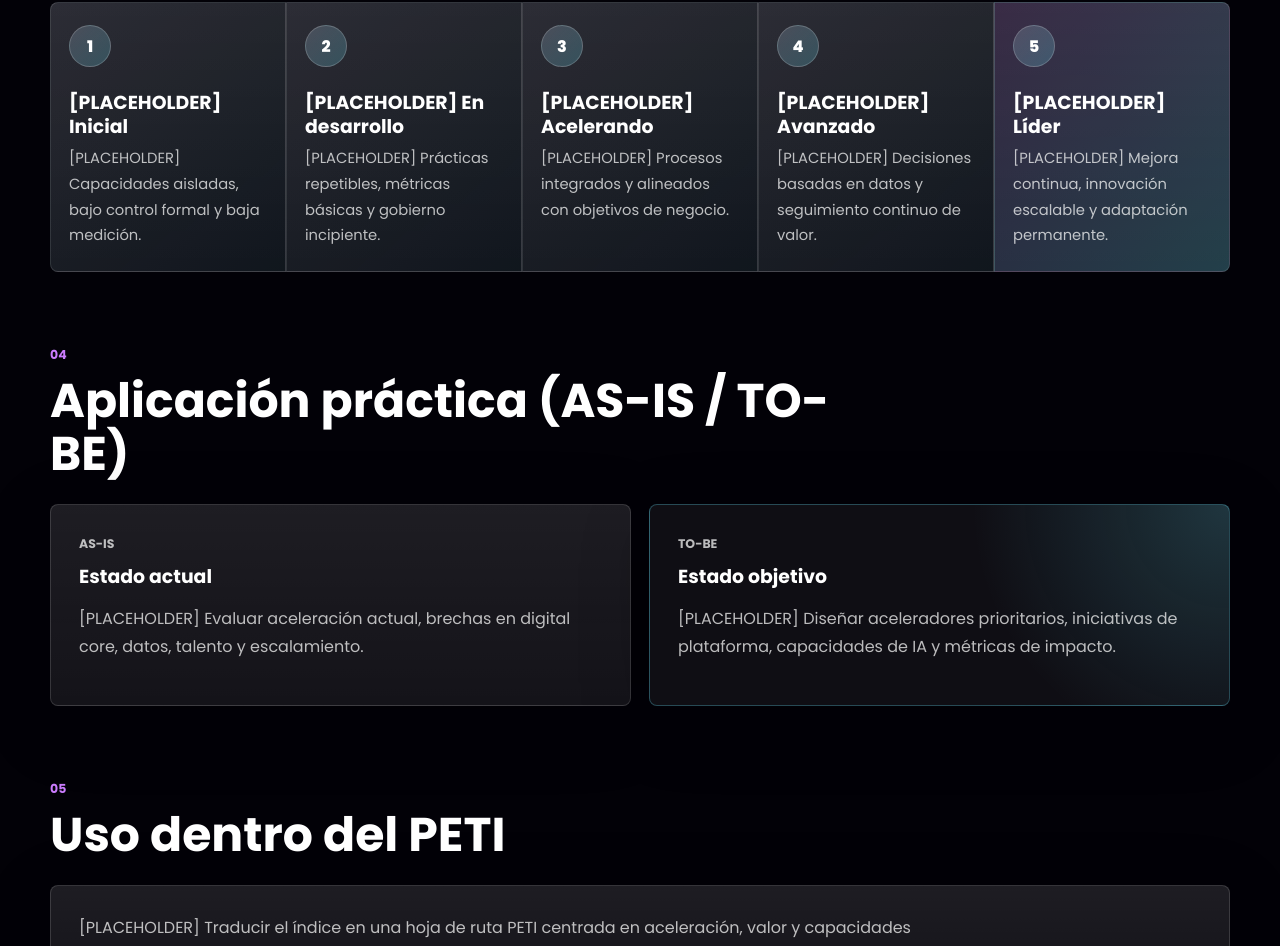
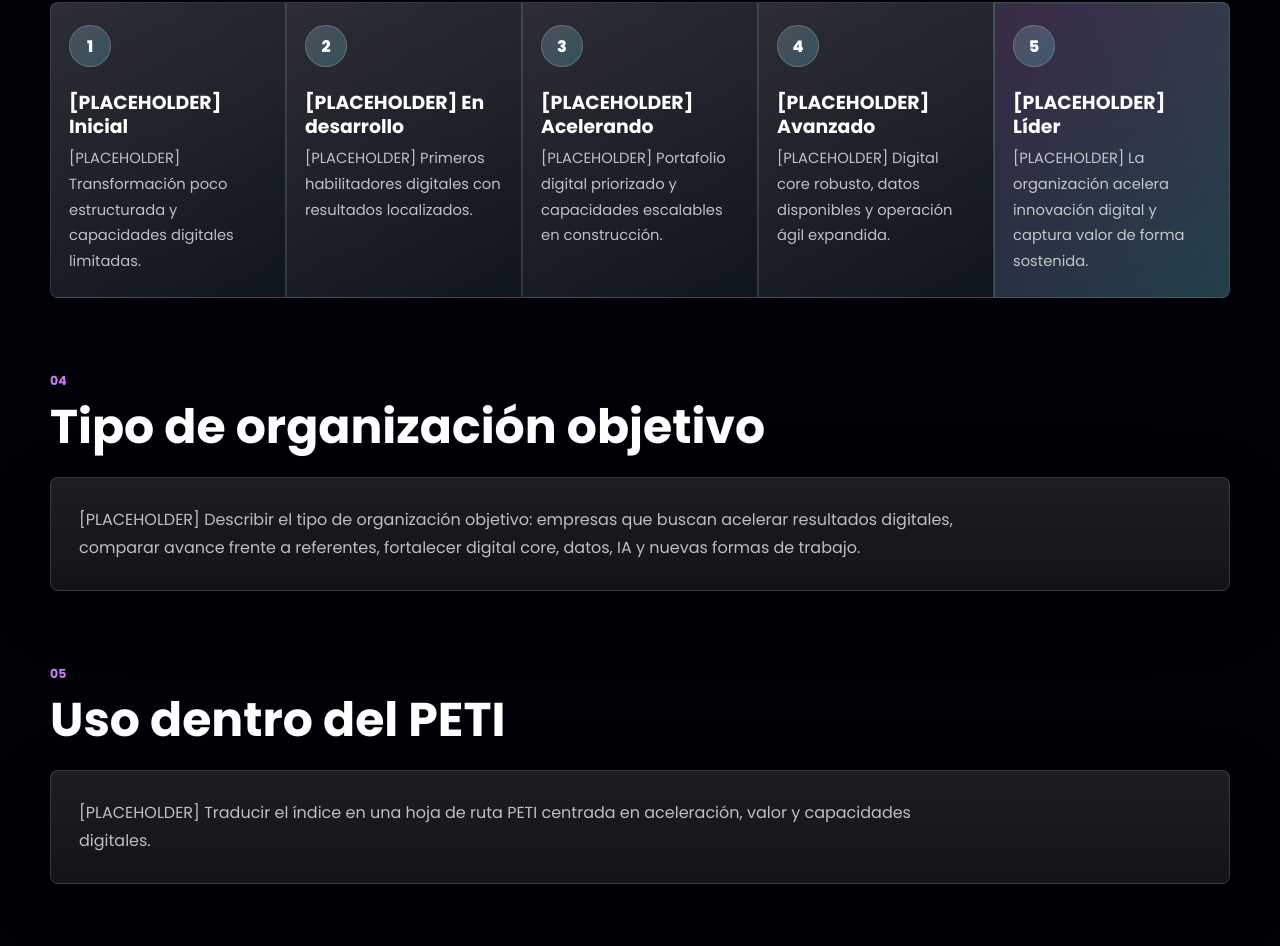
Before and after one commit to luvxpluto/peti-caso-3, a React (Vite) app: page /modelos/bcg-dai in a window 1280 px wide. Shown: the part 1267-2213 px from the top of the page. Built offline with nearby package versions, Linux system fonts and the light colour scheme.

Commit message:
Modules changes

```diff
--- a/src/data/models.js
+++ b/src/data/models.js
@@ -7,34 +7,6 @@ export const modelOrder = [
   'cmmi',
   'mckinsey-dq',
   'bcg-dai',
-]
-
-const sharedLevels = [
-  {
-    level: 1,
-    title: '[PLACEHOLDER] Inicial',
-    description: '[PLACEHOLDER] Capacidades aisladas, bajo control formal y baja medición.',
-  },
-  {
-    level: 2,
-    title: '[PLACEHOLDER] Gestionado',
-    description: '[PLACEHOLDER] Prácticas repetibles, métricas básicas y gobierno incipiente.',
-  },
-  {
-    level: 3,
-    title: '[PLACEHOLDER] Definido',
-    description: '[PLACEHOLDER] Procesos integrados y alineados con objetivos de negocio.',
-  },
-  {
-    level: 4,
-    title: '[PLACEHOLDER] Medido',
-    description: '[PLACEHOLDER] Decisiones basadas en datos y seguimiento continuo de valor.',
-  },
-  {
-    level: 5,
-    title: '[PLACEHOLDER] Optimizado',
-    description: '[PLACEHOLDER] Mejora continua, innovación escalable y adaptación permanente.',
-  },
 ]
 
 export const models = [
@@ -57,11 +29,35 @@ export const models = [
       '[PLACEHOLDER] Tecnología y datos',
       '[PLACEHOLDER] Cultura y talento',
     ],
-    maturityLevels: sharedLevels,
-    asIs:
-      '[PLACEHOLDER] Registrar capacidades actuales, brechas críticas, restricciones operativas y nivel de adopción digital.',
-    toBe:
-      '[PLACEHOLDER] Definir capacidades objetivo, arquitectura futura, iniciativas priorizadas y métricas de avance.',
+    maturityLevels: [
+      {
+        level: 1,
+        title: '[PLACEHOLDER] Inicial',
+        description: '[PLACEHOLDER] Capacidades digitales aisladas, bajo control formal y baja medición.',
+      },
+      {
+        level: 2,
+        title: '[PLACEHOLDER] Gestionado',
+        description: '[PLACEHOLDER] Prácticas repetibles, métricas básicas y gobierno digital incipiente.',
+      },
+      {
+        level: 3,
+        title: '[PLACEHOLDER] Definido',
+        description: '[PLACEHOLDER] Capacidades digitales integradas y alineadas con objetivos de negocio.',
+      },
+      {
+        level: 4,
+        title: '[PLACEHOLDER] Medido',
+        description: '[PLACEHOLDER] Decisiones basadas en datos y seguimiento continuo de valor digital.',
+      },
+      {
+        level: 5,
+        title: '[PLACEHOLDER] Optimizado',
+        description: '[PLACEHOLDER] Innovación digital escalable, aprendizaje continuo y adaptación permanente.',
+      },
+    ],
+    targetOrganization:
+      '[PLACEHOLDER] Describir el tipo de organización objetivo para aplicar este modelo: tamaño, sector, nivel de formalización, capacidades digitales esperadas y condiciones estratégicas recomendadas.',
     petiUse:
       '[PLACEHOLDER] Explicar cómo este modelo alimenta objetivos estratégicos, portafolio de proyectos, mapa de capacidades y gobierno del PETI.',
     advantages:
@@ -98,16 +94,34 @@ export const models = [
       '[PLACEHOLDER] Organización y talento',
     ],
     maturityLevels: [
-      { ...sharedLevels[0], title: '[PLACEHOLDER] Exploratorio' },
-      { ...sharedLevels[1], title: '[PLACEHOLDER] Emergente' },
-      { ...sharedLevels[2], title: '[PLACEHOLDER] Integrado' },
-      { ...sharedLevels[3], title: '[PLACEHOLDER] Escalado' },
-      { ...sharedLevels[4], title: '[PLACEHOLDER] Transformador' },
+      {
+        level: 1,
+        title: '[PLACEHOLDER] Exploratorio',
+        description: '[PLACEHOLDER] Iniciativas digitales puntuales sin visión corporativa consolidada.',
+      },
+      {
+        level: 2,
+        title: '[PLACEHOLDER] Emergente',
+        description: '[PLACEHOLDER] Casos de uso relevantes con patrocinio inicial y métricas básicas.',
+      },
+      {
+        level: 3,
+        title: '[PLACEHOLDER] Integrado',
+        description: '[PLACEHOLDER] Capacidades digitales coordinadas entre áreas clave del negocio.',
+      },
+      {
+        level: 4,
+        title: '[PLACEHOLDER] Escalado',
+        description: '[PLACEHOLDER] Plataformas, gobierno y métricas habilitan expansión sostenida del valor.',
+      },
+      {
+        level: 5,
+        title: '[PLACEHOLDER] Transformador',
+        description: '[PLACEHOLDER] La organización opera con modelos digitales y mejora continua.',
+      },
     ],
-    asIs:
-      '[PLACEHOLDER] Documentar la ambición digital actual, capacidades disponibles y madurez de ejecución.',
-    toBe:
-      '[PLACEHOLDER] Diseñar una agenda de transformación con capacidades objetivo y portafolio priorizado.',
+    targetOrganization:
+      '[PLACEHOLDER] Describir el tipo de organización objetivo para este enfoque: empresas con patrocinio ejecutivo, ambición digital clara, necesidad de alinear inversiones tecnológicas con capacidades de negocio y foco en experiencia del cliente.',
     petiUse:
       '[PLACEHOLDER] Relacionar inversiones tecnológicas con prioridades de negocio, capacidades digitales y valor esperado.',
     advantages:
@@ -144,16 +158,34 @@ export const models = [
       '[PLACEHOLDER] Innovación y escalamiento',
     ],
     maturityLevels: [
-      { ...sharedLevels[0], title: '[PLACEHOLDER] Conciencia' },
-      { ...sharedLevels[1], title: '[PLACEHOLDER] Experimentación' },
-      { ...sharedLevels[2], title: '[PLACEHOLDER] Sistematización' },
-      { ...sharedLevels[3], title: '[PLACEHOLDER] Escala' },
-      { ...sharedLevels[4], title: '[PLACEHOLDER] Negocio digital' },
+      {
+        level: 1,
+        title: '[PLACEHOLDER] Conciencia',
+        description: '[PLACEHOLDER] La organización reconoce oportunidades digitales pero actúa de forma fragmentada.',
+      },
+      {
+        level: 2,
+        title: '[PLACEHOLDER] Experimentación',
+        description: '[PLACEHOLDER] Se ejecutan pilotos y pruebas con aprendizaje controlado.',
+      },
+      {
+        level: 3,
+        title: '[PLACEHOLDER] Sistematización',
+        description: '[PLACEHOLDER] Las capacidades digitales empiezan a integrarse en procesos de negocio.',
+      },
+      {
+        level: 4,
+        title: '[PLACEHOLDER] Escala',
+        description: '[PLACEHOLDER] Plataformas y gobierno sostienen crecimiento digital medible.',
+      },
+      {
+        level: 5,
+        title: '[PLACEHOLDER] Negocio digital',
+        description: '[PLACEHOLDER] Productos, datos y ecosistemas digitales definen la ventaja competitiva.',
+      },
     ],
-    asIs:
-      '[PLACEHOLDER] Identificar etapa actual, experimentos existentes, brechas de plataforma y nivel de adopción.',
-    toBe:
-      '[PLACEHOLDER] Formular un estado objetivo de negocio digital con capacidades escalables y métricas estratégicas.',
+    targetOrganization:
+      '[PLACEHOLDER] Describir el tipo de organización objetivo: empresas que buscan evolucionar hacia negocio digital, plataformas, ecosistemas, innovación escalable y decisiones ejecutivas basadas en capacidades tecnológicas.',
     petiUse:
       '[PLACEHOLDER] Usar el modelo para definir iniciativas de plataforma, datos, innovación y gobierno del portafolio PETI.',
     advantages:
@@ -190,20 +222,34 @@ export const models = [
       '[PLACEHOLDER] Mejora continua',
     ],
     maturityLevels: [
-      { ...sharedLevels[0], description: '[PLACEHOLDER] Procesos impredecibles, reactivos y dependientes de esfuerzos individuales.' },
-      { ...sharedLevels[1], description: '[PLACEHOLDER] Prácticas básicas de gestión permiten repetir resultados en proyectos.' },
-      { ...sharedLevels[2], description: '[PLACEHOLDER] Procesos organizacionales estandarizados y documentados.' },
       {
-        ...sharedLevels[3],
+        level: 1,
+        title: '[PLACEHOLDER] Inicial',
+        description: '[PLACEHOLDER] Procesos impredecibles, reactivos y dependientes de esfuerzos individuales.',
+      },
+      {
+        level: 2,
+        title: '[PLACEHOLDER] Gestionado',
+        description: '[PLACEHOLDER] Prácticas básicas de gestión permiten repetir resultados en proyectos.',
+      },
+      {
+        level: 3,
+        title: '[PLACEHOLDER] Definido',
+        description: '[PLACEHOLDER] Procesos organizacionales estandarizados, documentados y comunicados.',
+      },
+      {
+        level: 4,
         title: '[PLACEHOLDER] Cuantitativamente gestionado',
         description: '[PLACEHOLDER] Desempeño controlado con métricas, variabilidad y objetivos cuantitativos.',
       },
-      { ...sharedLevels[4], description: '[PLACEHOLDER] Mejora continua basada en innovación, análisis causal y aprendizaje.' },
+      {
+        level: 5,
+        title: '[PLACEHOLDER] Optimizado',
+        description: '[PLACEHOLDER] Mejora continua basada en innovación, análisis causal y aprendizaje.',
+      },
     ],
-    asIs:
-      '[PLACEHOLDER] Evaluar disciplina de procesos, consistencia de entrega, métricas y puntos de variación.',
-    toBe:
-      '[PLACEHOLDER] Definir procesos objetivo, métricas de control, gobierno operativo y prácticas de mejora.',
+    targetOrganization:
+      '[PLACEHOLDER] Describir el tipo de organización objetivo: áreas de TI, operaciones o desarrollo que necesitan formalizar procesos, controlar calidad, mejorar predictibilidad y fortalecer la ejecución del portafolio.',
     petiUse:
       '[PLACEHOLDER] Aplicar CMMI para fortalecer la ejecución del portafolio PETI, calidad de servicios y gobernanza.',
     advantages:
@@ -240,16 +286,34 @@ export const models = [
       '[PLACEHOLDER] Métricas de valor',
     ],
     maturityLevels: [
-      { ...sharedLevels[0], title: '[PLACEHOLDER] Rezagado' },
-      { ...sharedLevels[1], title: '[PLACEHOLDER] Básico' },
-      { ...sharedLevels[2], title: '[PLACEHOLDER] Competente' },
-      { ...sharedLevels[3], title: '[PLACEHOLDER] Avanzado' },
-      { ...sharedLevels[4], title: '[PLACEHOLDER] Líder digital' },
+      {
+        level: 1,
+        title: '[PLACEHOLDER] Rezagado',
+        description: '[PLACEHOLDER] Baja adopción digital y capacidades desconectadas del negocio.',
+      },
+      {
+        level: 2,
+        title: '[PLACEHOLDER] Básico',
+        description: '[PLACEHOLDER] Iniciativas digitales limitadas con resultados parciales.',
+      },
+      {
+        level: 3,
+        title: '[PLACEHOLDER] Competente',
+        description: '[PLACEHOLDER] Capacidades relevantes y gestión digital en áreas críticas.',
+      },
+      {
+        level: 4,
+        title: '[PLACEHOLDER] Avanzado',
+        description: '[PLACEHOLDER] La organización escala productos, datos y formas ágiles de trabajo.',
+      },
+      {
+        level: 5,
+        title: '[PLACEHOLDER] Líder digital',
+        description: '[PLACEHOLDER] La ventaja competitiva se apoya en capacidades digitales sostenidas.',
+      },
     ],
-    asIs:
-      '[PLACEHOLDER] Medir el punto de partida en estrategia, capacidades, talento, agilidad y orientación a valor.',
-    toBe:
-      '[PLACEHOLDER] Establecer una aspiración de DQ, capacidades críticas y prácticas de gestión objetivo.',
+    targetOrganization:
+      '[PLACEHOLDER] Describir el tipo de organización objetivo: empresas que desean acelerar capacidades digitales, medir preparación competitiva, fortalecer talento, cultura, agilidad y orientación a valor.',
     petiUse:
       '[PLACEHOLDER] Convertir brechas de cociente digital en iniciativas de talento, datos, arquitectura y gobierno.',
     advantages:
@@ -286,16 +350,34 @@ export const models = [
       '[PLACEHOLDER] Impacto y escalamiento',
     ],
     maturityLevels: [
-      { ...sharedLevels[0], title: '[PLACEHOLDER] Inicial' },
-      { ...sharedLevels[1], title: '[PLACEHOLDER] En desarrollo' },
-      { ...sharedLevels[2], title: '[PLACEHOLDER] Acelerando' },
-      { ...sharedLevels[3], title: '[PLACEHOLDER] Avanzado' },
-      { ...sharedLevels[4], title: '[PLACEHOLDER] Líder' },
+      {
+        level: 1,
+        title: '[PLACEHOLDER] Inicial',
+        description: '[PLACEHOLDER] Transformación poco estructurada y capacidades digitales limitadas.',
+      },
+      {
+        level: 2,
+        title: '[PLACEHOLDER] En desarrollo',
+        description: '[PLACEHOLDER] Primeros habilitadores digitales con resultados localizados.',
+      },
+      {
+        level: 3,
+        title: '[PLACEHOLDER] Acelerando',
+        description: '[PLACEHOLDER] Portafolio digital priorizado y capacidades escalables en construcción.',
+      },
+      {
+        level: 4,
+        title: '[PLACEHOLDER] Avanzado',
+        description: '[PLACEHOLDER] Digital core robusto, datos disponibles y operación ágil expandida.',
+      },
+      {
+        level: 5,
+        title: '[PLACEHOLDER] Líder',
+        description: '[PLACEHOLDER] La organización acelera innovación digital y captura valor de forma sostenida.',
+      },
     ],
-    asIs:
-      '[PLACEHOLDER] Evaluar aceleración actual, brechas en digital core, datos, talento y escalamiento.',
-    toBe:
-      '[PLACEHOLDER] Diseñar aceleradores prioritarios, iniciativas de plataforma, capacidades de IA y métricas de impacto.',
+    targetOrganization:
+      '[PLACEHOLDER] Describir el tipo de organización objetivo: empresas que buscan acelerar resultados digitales, comparar avance frente a referentes, fortalecer digital core, datos, IA y nuevas formas de trabajo.',
     petiUse:
       '[PLACEHOLDER] Traducir el índice en una hoja de ruta PETI centrada en aceleración, valor y capacidades digitales.',
     advantages:
--- a/src/pages/ConclusionPage.jsx
+++ b/src/pages/ConclusionPage.jsx
@@ -22,8 +22,8 @@ function ConclusionPage() {
             <p>
               [PLACEHOLDER] Redactar aquí la conclusión estratégica. Indicar el modelo
               principal seleccionado, los modelos complementarios, los criterios usados para
-              justificar la selección y cómo la combinación aporta al diagnóstico AS-IS,
-              al diseño TO-BE, al portafolio de iniciativas y al gobierno del PETI.
+              justificar la selección y cómo la combinación aporta al diagnóstico digital,
+              a la priorización del portafolio de iniciativas y al gobierno del PETI.
             </p>
           </div>
         </SectionBlock>
--- a/src/pages/HomePage.jsx
+++ b/src/pages/HomePage.jsx
@@ -17,7 +17,7 @@ function HomePage() {
           >
             <p className="section-lead">
               [PLACEHOLDER] Texto introductorio para explicar cómo se usarán estos módulos
-              como insumo para el análisis AS-IS, definición TO-BE y construcción del PETI.
+              como insumo para el diagnóstico digital, la priorización estratégica y construcción del PETI.
             </p>
           </SectionBlock>
 
--- a/src/pages/ModulePage.jsx
+++ b/src/pages/ModulePage.jsx
@@ -58,18 +58,9 @@ function ModulePage() {
           <StepProgress levels={model.maturityLevels} />
         </SectionBlock>
 
-        <SectionBlock eyebrow="04" title="Aplicación práctica (AS-IS / TO-BE)">
-          <div className="split-grid">
-            <div className="state-card">
-              <p className="eyebrow">AS-IS</p>
-              <h3>Estado actual</h3>
-              <p>{model.asIs}</p>
-            </div>
-            <div className="state-card state-card-highlight">
-              <p className="eyebrow">TO-BE</p>
-              <h3>Estado objetivo</h3>
-              <p>{model.toBe}</p>
-            </div>
+        <SectionBlock eyebrow="04" title="Tipo de organización objetivo">
+          <div className="content-panel">
+            <p>{model.targetOrganization}</p>
           </div>
         </SectionBlock>
 
--- a/src/styles/global.css
+++ b/src/styles/global.css
@@ -438,7 +438,6 @@ main {
 .section-lead,
 .page-header p,
 .content-panel p,
-.state-card p,
 .insight-card p,
 .selection-card p,
 .module-card p,
@@ -464,7 +463,6 @@ main {
 .module-card,
 .selection-card,
 .content-panel,
-.state-card,
 .insight-card,
 .highlight-question,
 .conclusion-panel {
@@ -516,7 +514,6 @@ main {
 
 .module-card h3,
 .selection-card h3,
-.state-card h3,
 .insight-card h3,
 .step-item h3 {
   margin: 10px 0 8px;
@@ -707,26 +704,10 @@ main {
   font-size: 0.92rem;
 }
 
-.split-grid,
 .insight-grid,
 .selection-grid {
   display: grid;
   gap: 18px;
-}
-
-.split-grid {
-  grid-template-columns: repeat(2, minmax(0, 1fr));
-}
-
-.state-card {
-  padding: 28px;
-}
-
-.state-card-highlight {
-  border-color: rgba(102, 231, 255, 0.28);
-  background:
-    radial-gradient(circle at top right, rgba(102, 231, 255, 0.18), transparent 42%),
-    rgba(255, 255, 255, 0.055);
 }
 
 .insight-grid {
@@ -1023,7 +1004,6 @@ main {
   .modules-grid,
   .selection-grid,
   .dimension-grid,
-  .split-grid,
   .insight-grid {
     grid-template-columns: 1fr;
   }
@@ -1053,7 +1033,6 @@ main {
 
   .content-panel,
   .conclusion-panel,
-  .state-card,
   .insight-card {
     padding: 22px;
   }
```
